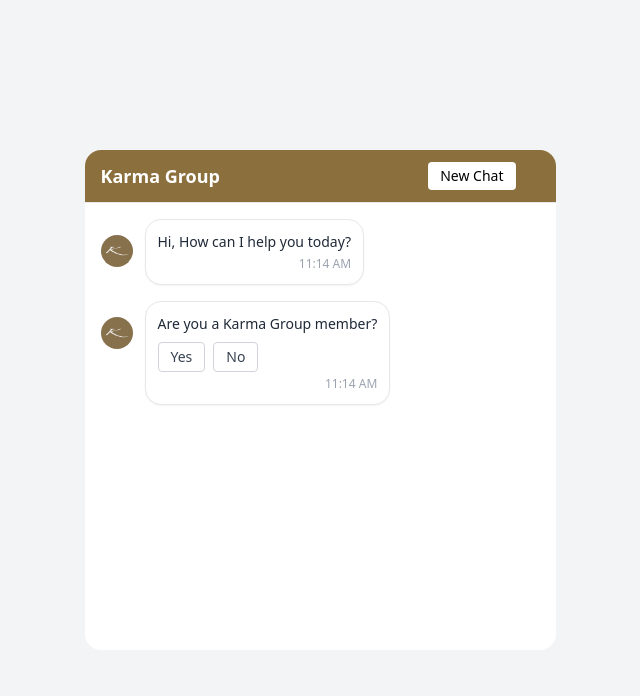
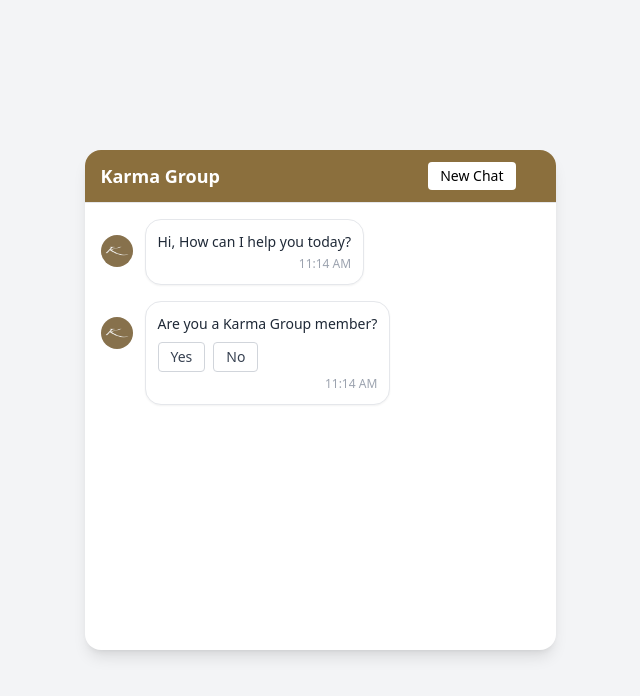
Before and after one commit to Karmaai2025/prelogin_karma, a React (Vite) app: page / in a window 1280 px wide. Shown: the top 696 px of the page, without its empty margins (320-960 px from the left). Built offline with nearby package versions, Linux system fonts and the light colour scheme.

Commit message:
Layout changes

```diff
--- a/src/components/ChatbotLayout.jsx
+++ b/src/components/ChatbotLayout.jsx
@@ -164,7 +164,7 @@
 
   return (
     <div className="flex items-center justify-center min-h-screen bg-gray-100">
-      <div className="w-[471px] h-[500px] bg-white rounded-2xl shadow-none overflow-hidden flex flex-col">
+      <div className="w-[471px] h-[500px] bg-white rounded-2xl shadow-lg overflow-hidden flex flex-col">
        <header className="flex items-center justify-between px-4 py-3 bg-[#8b6f3d] border-b">
   <h1 className="text-lg font-semibold text-white">Karma Group</h1>
   <button
```
